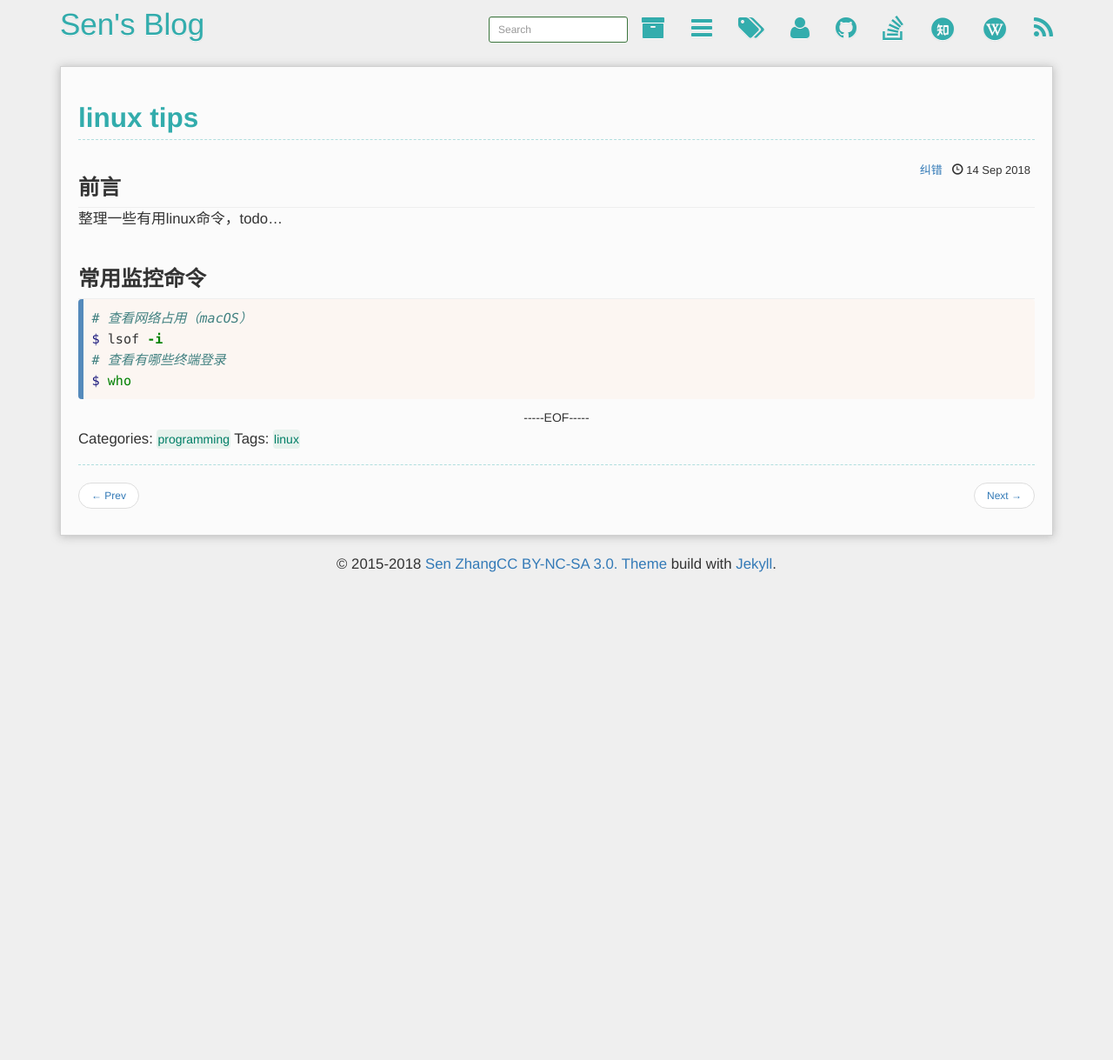
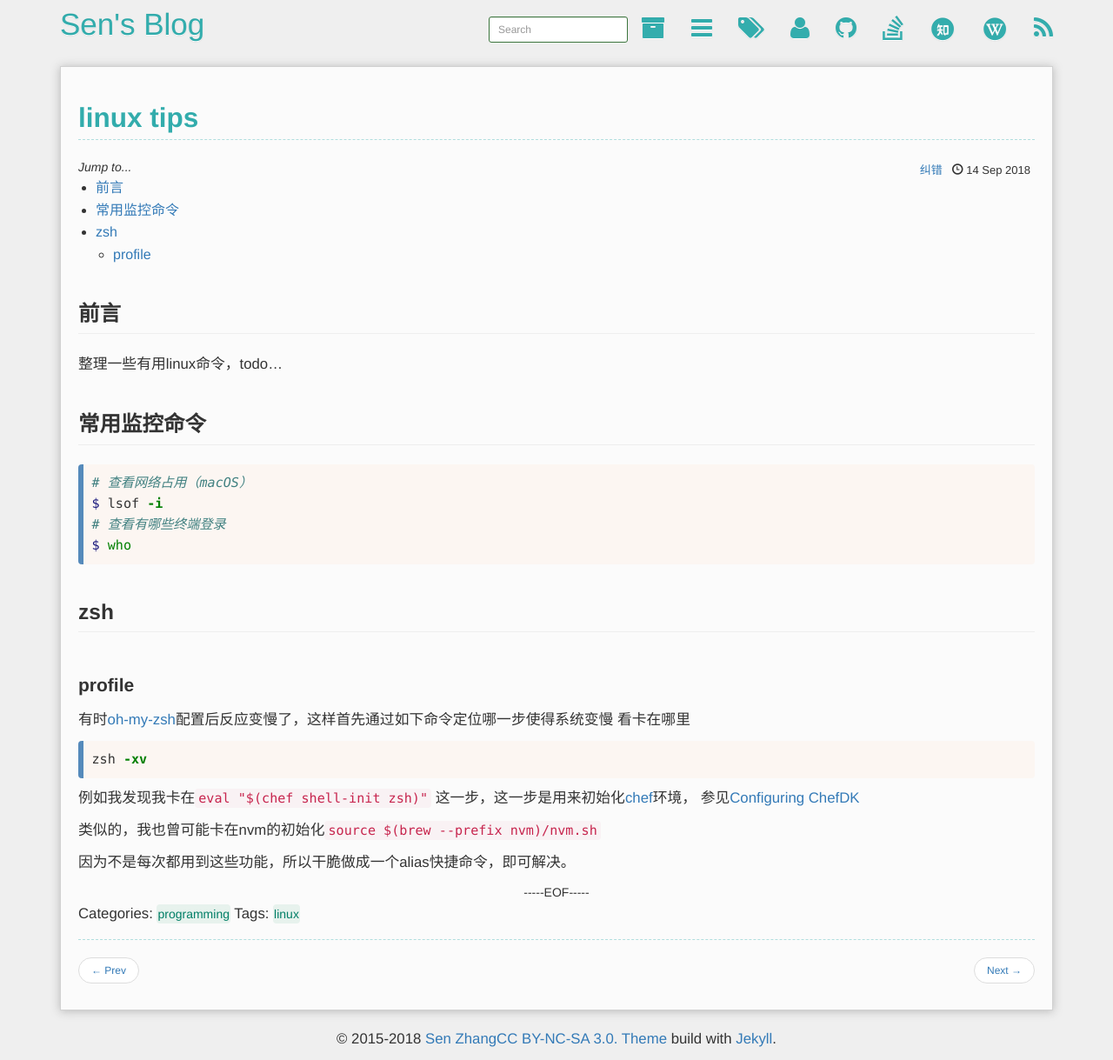
Before and after one commit to SenZhangAI/senzhangai.github.com, a Jekyll site: the page built from _posts/2018-09-14-linux-tips.md, in a window 1280 px wide. Shown: the whole page at 87% size. Built offline with Jekyll 4.4.1, drawn with Linux system fonts in a browser that asks for light colours; comment, search, counter and statistics services are not loaded; before the commit the page ends 900 px from its top, so only the background shows below that.

Commit message:
add zsh profile method

````diff
--- a/_posts/2018-09-14-linux-tips.md
+++ b/_posts/2018-09-14-linux-tips.md
@@ -19,3 +19,21 @@ $ lsof -i
 # 查看有哪些终端登录
 $ who
 ```
+
+## zsh
+
+### profile
+
+有时[oh-my-zsh](https://github.com/robbyrussell/oh-my-zsh)配置后反应变慢了，这样首先通过如下命令定位哪一步使得系统变慢 看卡在哪里
+
+```bash
+zsh -xv
+```
+
+
+例如我发现我卡在`eval "$(chef shell-init zsh)"` 这一步，这一步是用来初始化[chef](https://github.com/chef/chef)环境，
+参见[Configuring ChefDK](https://docs.chef.io/chefdk_setup.html)
+
+类似的，我也曾可能卡在nvm的初始化`source $(brew --prefix nvm)/nvm.sh`
+
+因为不是每次都用到这些功能，所以干脆做成一个alias快捷命令，即可解决。
````
